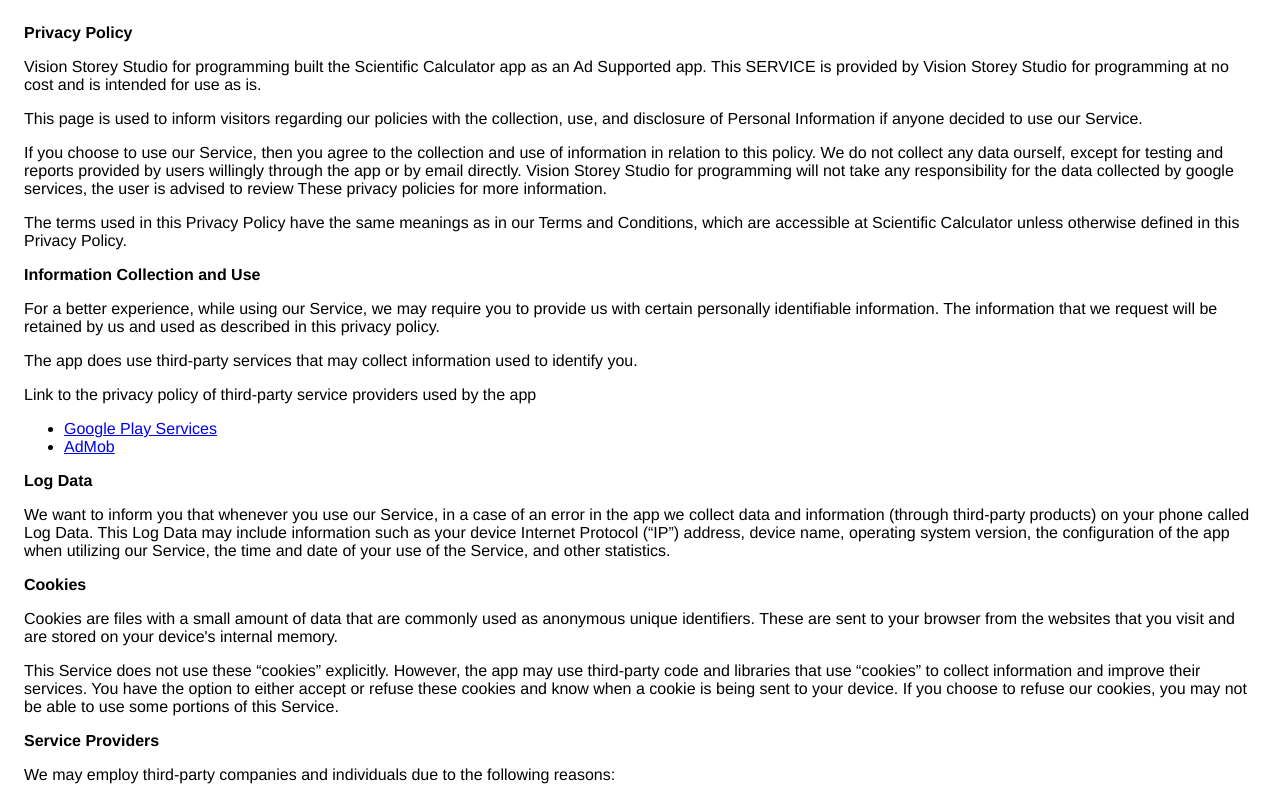
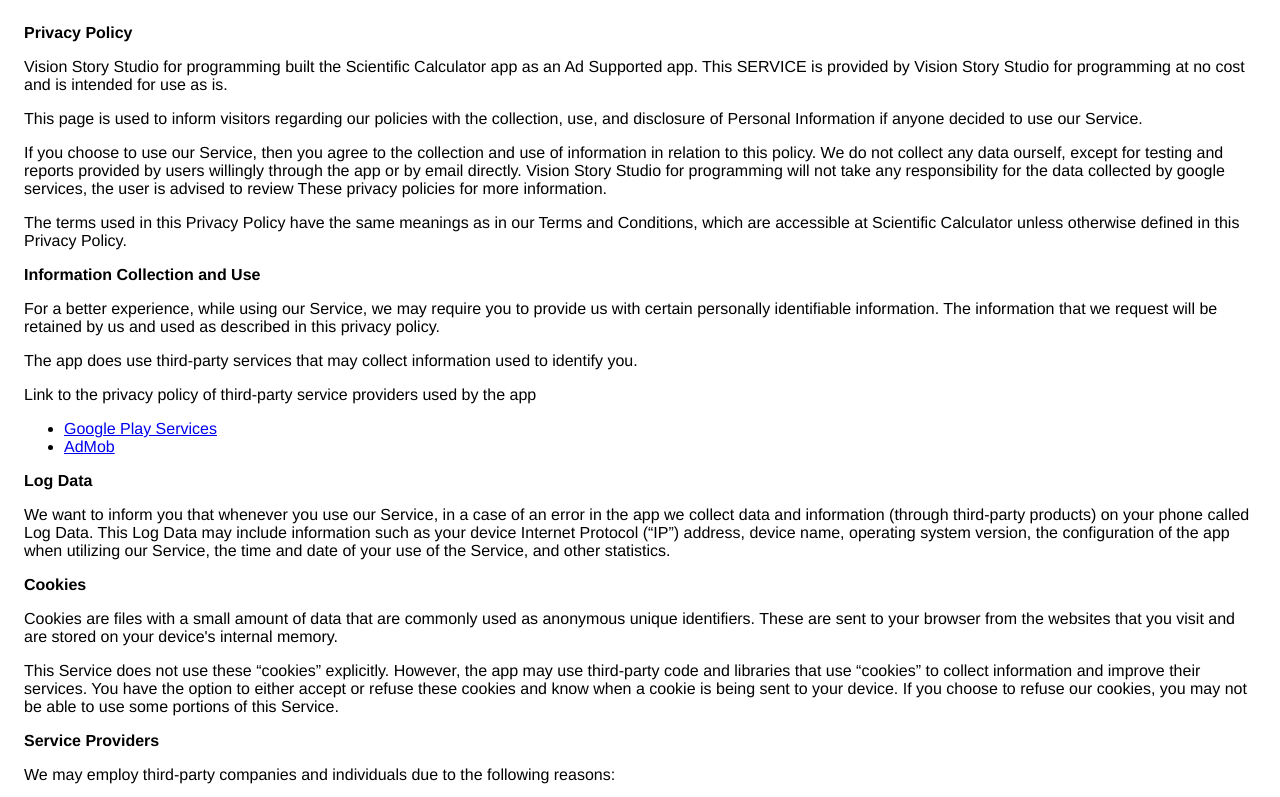
Before and after one commit to VisionStoreyStudio/Scientific-Calculator, a plain HTML site: page Privacy_Policy.html in a window 1280 px wide. Shown: the top 797 px of the page. Drawn offline with Linux system fonts and the light colour scheme.

Commit message:
Update Privacy_Policy.html

```diff
--- a/Privacy_Policy.html
+++ b/Privacy_Policy.html
@@ -8,9 +8,9 @@
     </head>
     <body>
     <strong>Privacy Policy</strong> <p>
-                  Vision Storey Studio for programming built the Scientific Calculator app as
+                  Vision Story Studio for programming built the Scientific Calculator app as
                   an Ad Supported app. This SERVICE is provided by
-                  Vision Storey Studio for programming at no cost and is intended for use as
+                  Vision Story Studio for programming at no cost and is intended for use as
                   is.
                 </p> <p>
                   This page is used to inform visitors regarding our
@@ -21,7 +21,7 @@
                   the collection and use of information in relation to this
                   policy. We do not collect any data ourself, except for testing
                   and reports provided by users willingly through the app or by
-                  email directly. Vision Storey Studio for programming will not
+                  email directly. Vision Story Studio for programming will not
                   take any responsibility for the data collected by google services,
                   the user is advised to review These privacy policies for more
                   information.
```
